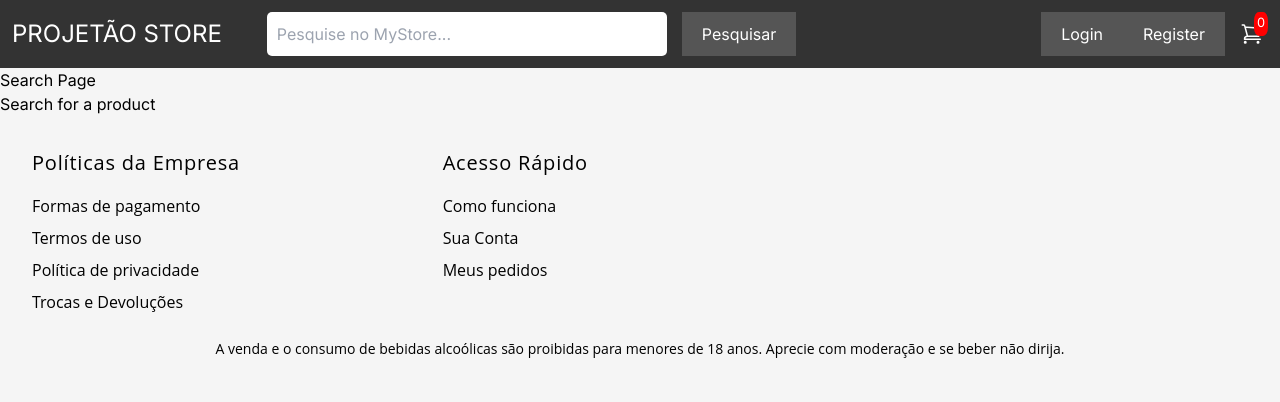
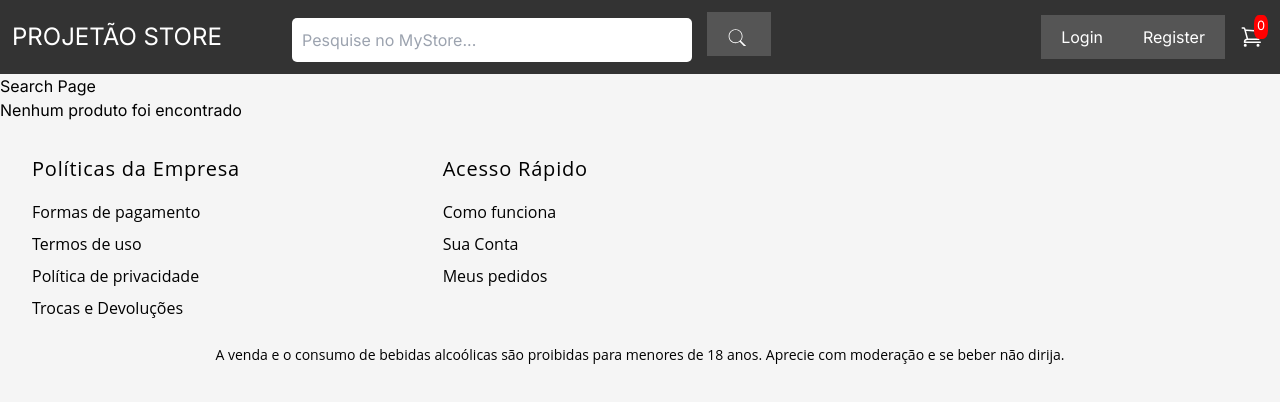
Before and after one commit to OtnielSSilva/treino-web, a Next.js app: page /search in a window 1280 px wide. Shown: the top 402 px of the page. Built offline with nearby package versions, Linux system fonts and the light colour scheme.

Commit message:
feat: finaliza lógica da barra de pesquisa dos produtos

```diff
--- a/app/search/page.tsx
+++ b/app/search/page.tsx
@@ -3,35 +3,32 @@
 import { fetchProductsByName } from '@/services/fetchProductsByName';
 import { IProduct } from '@/types/types';
 import { useEffect, useState } from 'react';
-import { useRouter } from 'next/navigation';
+import { useRouter, useSearchParams } from 'next/navigation';
+import { Product } from '@/components/Product/product';
 
 const SearchPage = () => {
+  const search = useSearchParams();
+  const searchQuery = search ? search.get('q') : null;
   const [products, setProducts] = useState<IProduct[]>([]);
-  const [search, setSearch] = useState(localStorage.getItem('search') ?? '');
-  const [refresh, setRefresh] = useState<boolean>(
-    Boolean(localStorage.getItem('refresh')) ?? false
-  );
 
   useEffect(() => {
-    if (search !== '') {
-      fetchProductsByName(search).then((data) => setProducts(data));
-      localStorage.removeItem('search');
-      localStorage.removeItem('refresh');
-      setProducts([]);
+    if (searchQuery) {
+      fetchProductsByName(searchQuery).then((data) => setProducts(data));
     }
-  }, [search]);
+  }, [searchQuery]);
 
   return (
     <div>
       <h1>Search Page</h1>
-      <ul>
-        {refresh &&
-          products.map((product: IProduct) => (
-            <li key={product.produto_id}>{product.nome}</li>
+      {products && products.length > 0 ? (
+        <ul>
+          {products.map((product) => (
+            <Product key={product.produto_id} product={product} />
           ))}
-
-        {!refresh && <li>Search for a product</li>}
-      </ul>
+        </ul>
+      ) : (
+        <p>Nenhum produto foi encontrado</p>
+      )}
     </div>
   );
 };
--- /dev/null
+++ b/components/SearchInput.tsx
@@ -0,0 +1,40 @@
+'use client';
+
+import { useRouter } from 'next/navigation';
+import React, { useState } from 'react';
+import searchIcon from '../public/search.svg';
+import Image from 'next/image';
+
+interface Props {
+  classNameProps: string;
+}
+
+const SearchInput = ({ classNameProps }: Props) => {
+  const [searchQuery, setSearchQuery] = useState('');
+  const router = useRouter();
+
+  const onSearch = (e: React.FormEvent) => {
+    e.preventDefault();
+
+    const encodedSearchQuery = encodeURI(searchQuery);
+    router.push(`/search?q=${encodedSearchQuery}`);
+  };
+
+  return (
+    <form onSubmit={onSearch}>
+      <input
+        value={searchQuery}
+        onChange={(e) => setSearchQuery(e.target.value)}
+        type='text'
+        placeholder='Pesquise no MyStore...'
+        className={classNameProps}
+        id='search'
+      />
+      <button type='submit'>
+        <Image src={searchIcon} alt='Cart' width={24} height={24} />
+      </button>
+    </form>
+  );
+};
+
+export default SearchInput;
--- a/components/header/Header.tsx
+++ b/components/header/Header.tsx
@@ -6,6 +6,7 @@ import cartIcon from '../../public/cart.svg';
 import Image from 'next/image';
 import { useCartStore } from '@/store/useCartStore';
 import { redirect } from 'next/navigation';
+import SearchInput from '../SearchInput';
 
 export const Header = () => {
   const cart = useCartStore((state) => state.totalItems);
@@ -16,19 +17,7 @@ export const Header = () => {
         <h1 className={styles.logo}>Projetão Store</h1>
       </Link>
       <div>
-        <input
-          type='text'
-          placeholder='Pesquise no MyStore...'
-          className={styles.input}
-          id='search'
-          onChange={() => {
-            localStorage.setItem(
-              'search',
-              (document.getElementById('search') as HTMLInputElement).value
-            );
-          }}
-        />
-        <MenuButton href='/search' title='Pesquisar' />
+        <SearchInput classNameProps={styles.input} />
       </div>
       <div className={styles.buttonContainer}>
         <MenuButton href='/login' title='Login' />
```
Also changed, not shown: public/search.svg (added).
